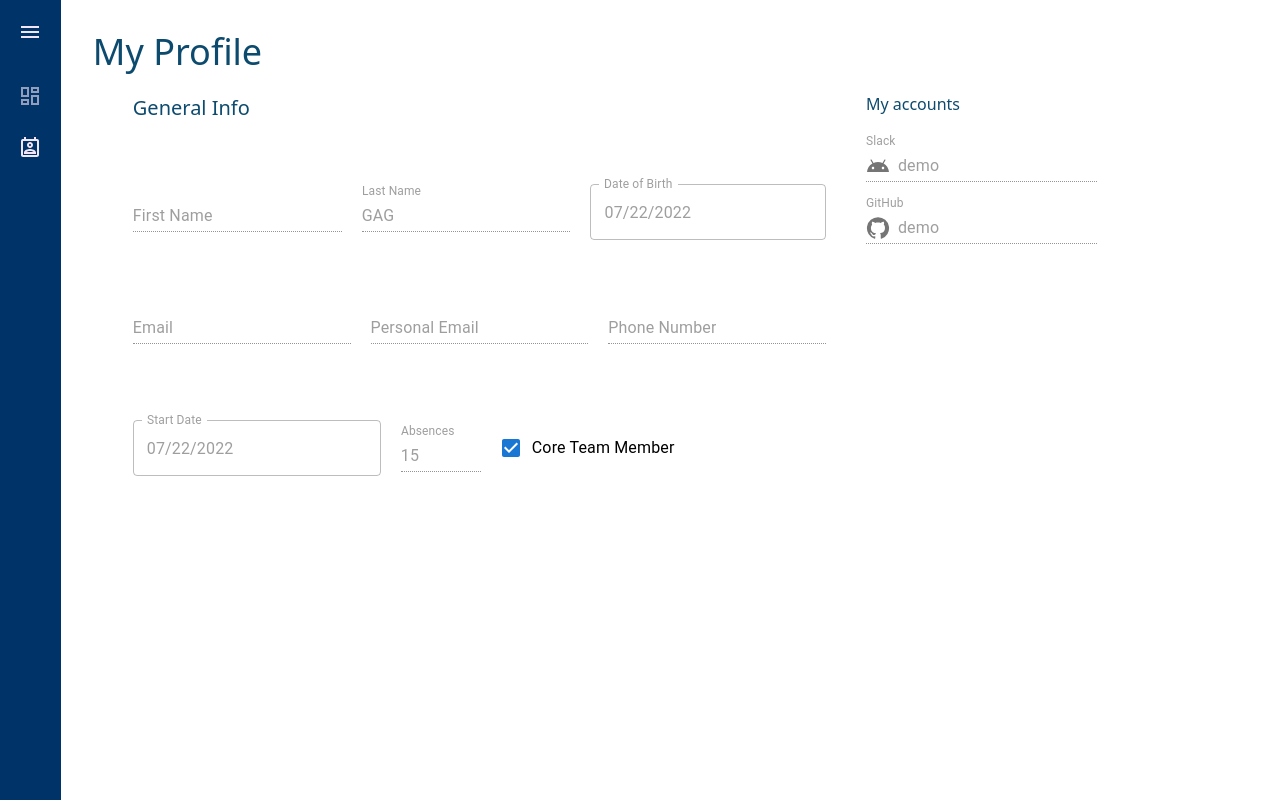
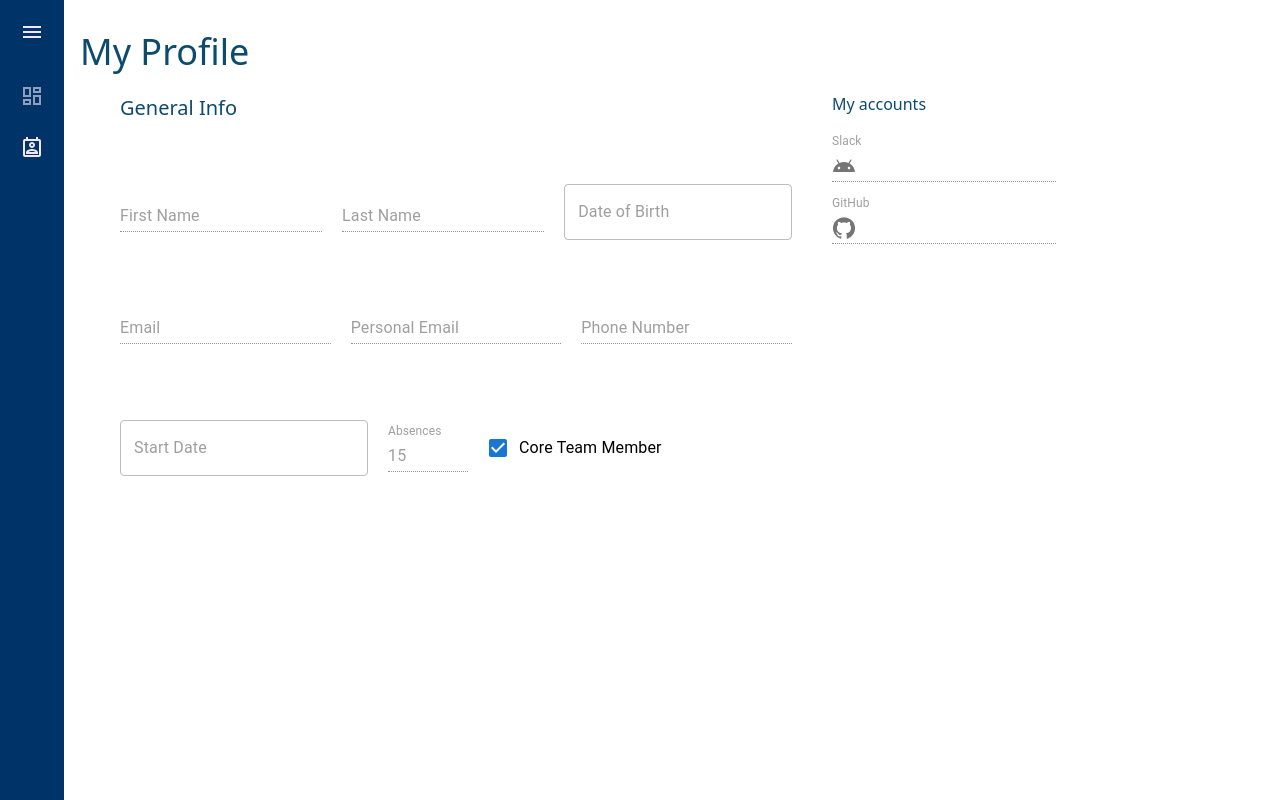
Before and after one commit to DavidKhachatryan02/task-2-front, a React (Vite) app: page / in a window 1280 px wide. Built offline with nearby package versions, Linux system fonts and the light colour scheme.

Commit message:
tailwind fixed navbar, delated defaul values in textfields

```diff
--- a/src/modules/HomePage/components/GeneralInfo/index.jsx
+++ b/src/modules/HomePage/components/GeneralInfo/index.jsx
@@ -1,15 +1,15 @@
-import UserAccounts from '../UserAccounts';
-import UserMainInfo from '../UserMainInfo';
+import UserAccounts from "../UserAccounts";
+import UserMainInfo from "../UserMainInfo";
 
 const styles = {
-  container: 'flex flex-col md:flex-row mb-10  md:mb-0',
+  container: "flex flex-col md:flex-row mb-10  md:mb-0",
 };
 
-const GeneralInfo = (user) => {
+const GeneralInfo = () => {
   return (
     <div className={styles.container}>
-      <UserMainInfo {...user} />
-      <UserAccounts {...user} />
+      <UserMainInfo />
+      <UserAccounts />
     </div>
   );
 };
--- a/src/modules/HomePage/components/NavBar/index.jsx
+++ b/src/modules/HomePage/components/NavBar/index.jsx
@@ -3,7 +3,7 @@ import PermContactCalendarOutlinedIcon from "@mui/icons-material/PermContactCale
 import DashboardOutlinedIcon from "@mui/icons-material/DashboardOutlined";
 
 const styles = {
-  nabar: 'bg-[#003367] h-ful left-0 w-16 flex flex-col items-center py-5',
+  nabar: 'fixed bg-[#003367] h-full left-0 w-16 flex flex-col items-center py-5 ',
   menuIcon: 'mb-3 md:mb-10',
   dashboard: 'mb-3 md:mb-7 opacity-60',
 };
--- a/src/modules/HomePage/components/UserAccounts/index.jsx
+++ b/src/modules/HomePage/components/UserAccounts/index.jsx
@@ -7,14 +7,13 @@ const styles = {
   title: "text-sky-900 text-base font-medium leading-loose",
 };
 
-const UserAccounts = (user) => {
+const UserAccounts = () => {
   return (
     <div className={styles.container}>
       <p className={styles.title}>My accounts</p>
       <TextField
         disabled
         label="Slack"
-        value={user.slackUserName}
         InputProps={{
           startAdornment: (
             <InputAdornment position="start">
@@ -27,7 +26,6 @@ const UserAccounts = (user) => {
       <TextField
         disabled
         label="GitHub"
-        value={user.gitHubUserName}
         InputProps={{
           startAdornment: (
             <InputAdornment position="start">
--- a/src/modules/HomePage/components/UserInfo/index.jsx
+++ b/src/modules/HomePage/components/UserInfo/index.jsx
@@ -1,48 +1,16 @@
 import GeneralInfo from "../GeneralInfo";
 
-const user = {
-  appUserID: "9bdb799d-a8f8-4580-b5f9-2a0b59b08569",
-  languageID: "b73471f8-a753-4d71-8d5b-2ca27a10779b",
-  name: "Demo Demo",
-  firstName: "Demo",
-  lastName: "Demo",
-  userPhoto: null,
-  email: "demo@demo.com",
-  slackUserName: "demo",
-  gitHubUserName: "demo",
-  personalEmail: "demo@demo",
-  dateOfBirth: "2022-07-14T09:00:00",
-  absences: 18,
-  startDate: "2022-07-22T18:00:00",
-  mobilePhone: "0000",
-  isCoreTeamMember: true,
-  userCrmProfilePermission: {
-    isAllowToEditSetting: true,
-    isAllowToEditLabels: true,
-    isAllowToEditProfile: true,
-    isAllowToEditCrmUsers: true,
-    isAllowToEditPermissions: true,
-    isAllowToViewLog: true,
-    isAllowToViewSensitiveInformation: true,
-    isAllowToResetSensitiveInformation: true,
-    userCrmProfiles: null,
-    title: "Admin",
-    id: "1ad90a0d-ba09-4df2-b466-e6733f8437cd",
-    isActive: true,
-  },
-  isActive: true,
-};
-
 const styles = {
-  container: 'w-full md:flex-row items-start md:items-center md:justify-between px-4 md:px-8 py-6 md:py-8 ',
-  title: 'text-sky-900 text-3xl md:text-4xl font-medium leading-loose mb-4',
+  container:
+    "w-full md:flex-row items-start md:items-center md:justify-between px-20 py-6 md:py-8 ",
+  title: "text-sky-900 text-3xl md:text-4xl font-medium leading-loose mb-4",
 };
 
 const UserInfo = () => {
   return (
     <div className={styles.container}>
       <p className={styles.title}>My Profile</p>
-      <GeneralInfo {...user}/>
+      <GeneralInfo />
     </div>
   );
 };
--- a/src/modules/HomePage/components/UserMainInfo/index.jsx
+++ b/src/modules/HomePage/components/UserMainInfo/index.jsx
@@ -12,8 +12,8 @@ const styles = {
   Absences: "w-20",
 };
 
-const UserMainInfo = (user) => {
-  const parsedStartDate = dayjs(user.startDate);
+const UserMainInfo = () => {
+  // const parsedStartDate = dayjs(user.startDate);
 
   return (
     <LocalizationProvider dateAdapter={AdapterDayjs}>
@@ -25,9 +25,8 @@ const UserMainInfo = (user) => {
             disabled
             label="Last Name"
             variant="standard"
-            value="GAG"
           />
-          <DatePicker disabled label="Date of Birth" value={parsedStartDate} />
+          <DatePicker disabled label="Date of Birth"  />
         </div>
         <div className={styles.secondRow}>
           <TextField disabled label="Email" variant="standard" />
@@ -40,7 +39,7 @@ const UserMainInfo = (user) => {
           />
         </div>
         <div className={styles.thirdRow}>
-          <DatePicker disabled label="Start Date" value={parsedStartDate} />
+          <DatePicker disabled label="Start Date"  />
           <TextField
             disabled
             className={styles.Absences}
```
Also changed, not shown: src/api/client.js (+5 -2 lines).
